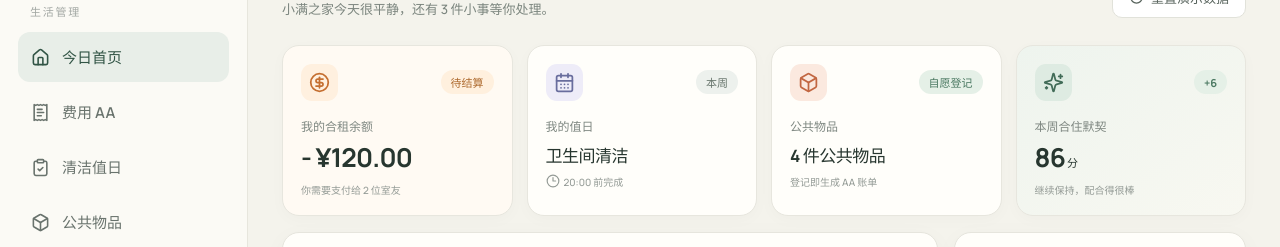
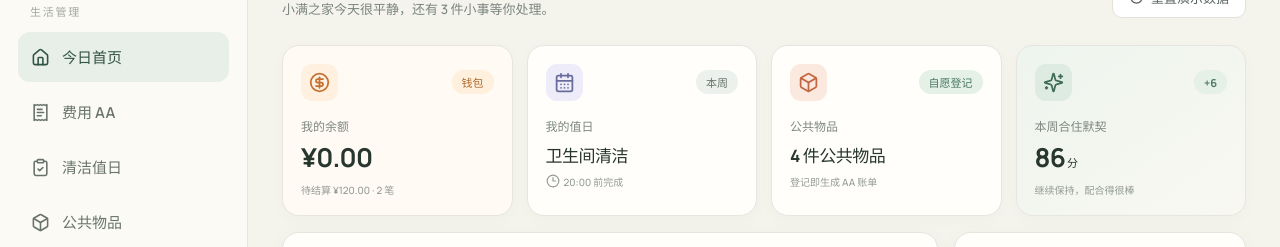
Before and after one commit to thefuckbear/cohome-life-manager, a React (Vite) app: page /#/ in a window 1280 px wide. Shown: the part 184-431 px from the top of the page. Built offline with nearby package versions, Linux system fonts and the light colour scheme.

Commit message:
fix: dashboard balance shows wallet balance (never negative), bump persist version for zero-balance seed

```diff
--- a/src/lib/store.ts
+++ b/src/lib/store.ts
@@ -1097,7 +1097,7 @@ export const useStore = create<AppState>()(
     },
     {
       name: 'cohome:store',
-      version: 8,
+      version: 9,
       storage: createJSONStorage(() => localStorage),
       partialize: (state) => ({
         houses: state.houses,
--- a/src/pages/Dashboard.tsx
+++ b/src/pages/Dashboard.tsx
@@ -16,14 +16,13 @@ import { Modal } from '../components/Modal'
 import { notify } from '../lib/placeholder'
 import {
   agreementAwaitingSelf,
-  computeNetBalances,
   daysLeft,
   getMember,
   getSelf,
   greeting,
   myChoreThisWeek,
   myChoreToday,
-  payeesCountFor,
+  payableFor,
   pendingSharesFor,
   timeAgo,
   todayLabel,
@@ -71,9 +70,8 @@ export function Dashboard() {
   const self = getSelf(store)
   const [showAddMember, setShowAddMember] = useState(false)
 
-  const net = computeNetBalances(store)
-  const selfNet = self ? (net[self.id] ?? 0) : 0
   const myPending = self ? pendingSharesFor(store, self.id) : []
+  const myPayable = self ? payableFor(store, self.id) : { total: 0, count: 0 }
   const myChore = self ? myChoreThisWeek(store, self.id) : undefined
   const myToday = self ? myChoreToday(store, self.id) : undefined
   const pendingAgreement = self ? agreementAwaitingSelf(store, self.id) : undefined
@@ -143,10 +141,10 @@ export function Dashboard() {
 
       <section className="summary-grid">
         <article className="summary-card summary-card--balance">
-          <div className="summary-card__top"><span className="summary-icon"><CircleDollarSign size={21} /></span><span className="tag tag--warm">待结算</span></div>
-          <span className="summary-label">我的合租余额</span>
-          <strong className="summary-value">{selfNet < 0 ? `- ¥${yuan(-selfNet)}` : `+ ¥${yuan(selfNet)}`}</strong>
-          <span className="summary-note">{selfNet < 0 ? `你需要支付给 ${payeesCountFor(store, self!.id)} 位室友` : '目前没有待结算费用'}</span>
+          <div className="summary-card__top"><span className="summary-icon"><CircleDollarSign size={21} /></span><span className="tag tag--warm">钱包</span></div>
+          <span className="summary-label">我的余额</span>
+          <strong className="summary-value">¥{yuan(self?.balance ?? 0)}</strong>
+          <span className="summary-note">{myPayable.total > 0 ? `待结算 ¥${yuan(myPayable.total)} · ${myPayable.count} 笔` : '目前没有待结算费用'}</span>
         </article>
         <article className="summary-card">
           <div className="summary-card__top"><span className="summary-icon summary-icon--lavender"><CalendarDays size={21} /></span><span className="tag">本周</span></div>
```
